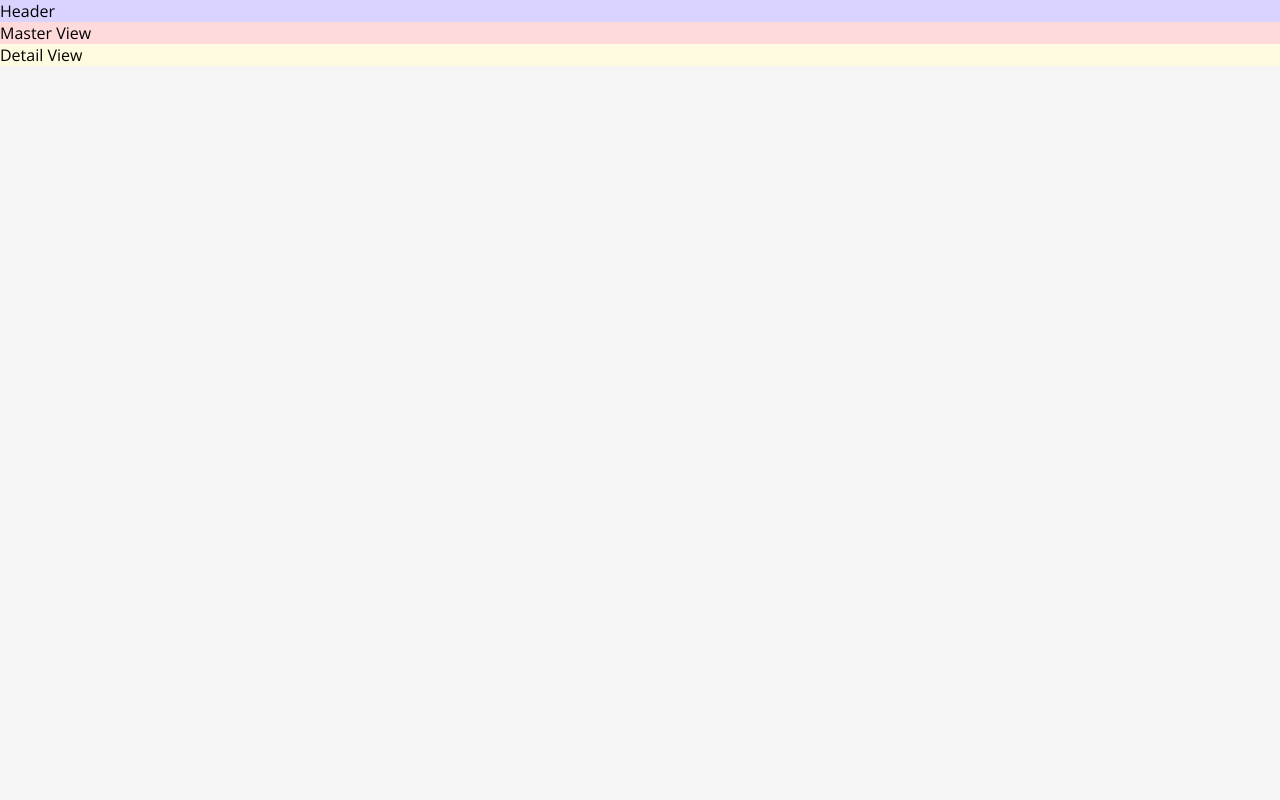
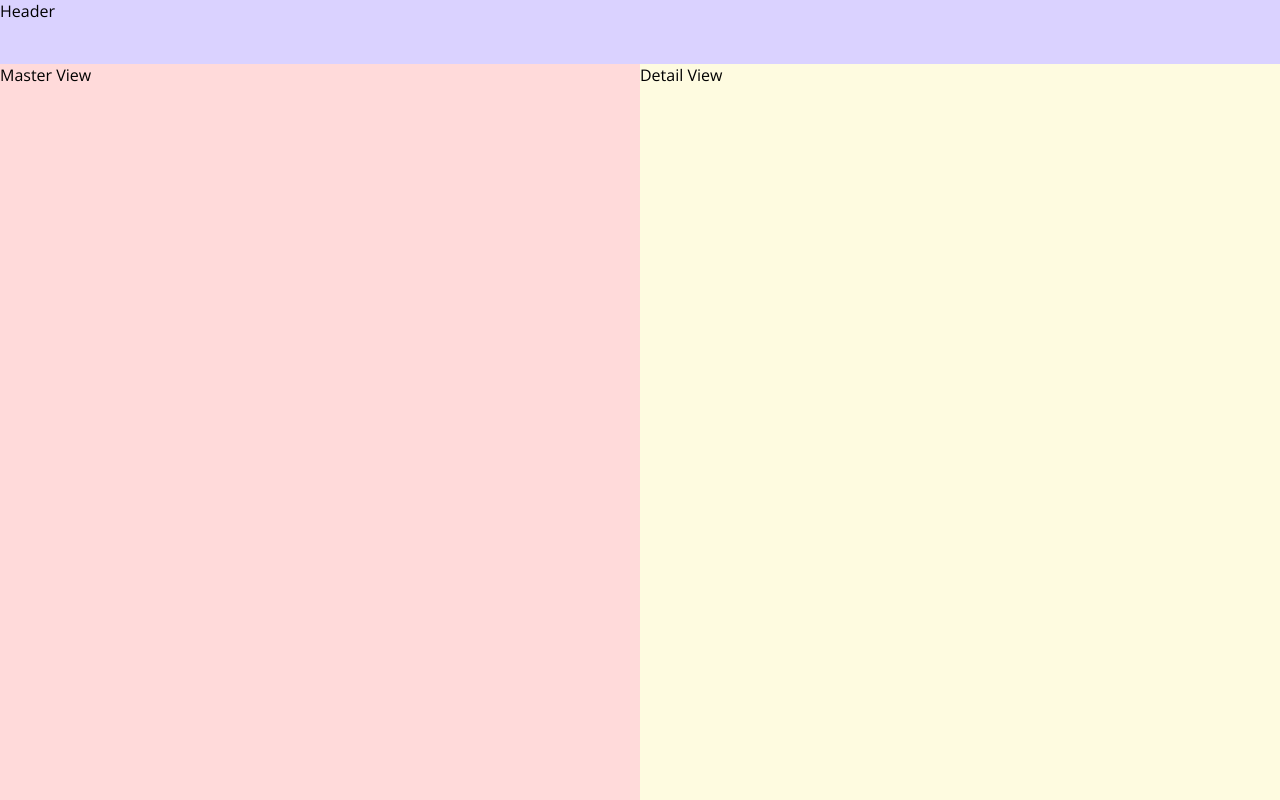
Before and after one commit to aclue-de/LayoutTalk_master-detail-app, a website built with Vite: page index.html in a window 1280 px wide. Built offline with nearby package versions, Linux system fonts and the light colour scheme.

Commit message:
add changes

```diff
--- a/css/main.css
+++ b/css/main.css
@@ -4,12 +4,21 @@
 
 header {
   background-color: var(--pastel-color--blue);
+  height: 64px;
+  width: 100%;
+}
+
+main {
+  display: flex;
+  height: 100%;
 }
 
 .master-view {
   background-color: var(--pastel-color--red);
+  flex: 1;
 }
 
 .detail-view {
   background-color: var(--pastel-color--yellow);
+  flex: 1;
 }
```
